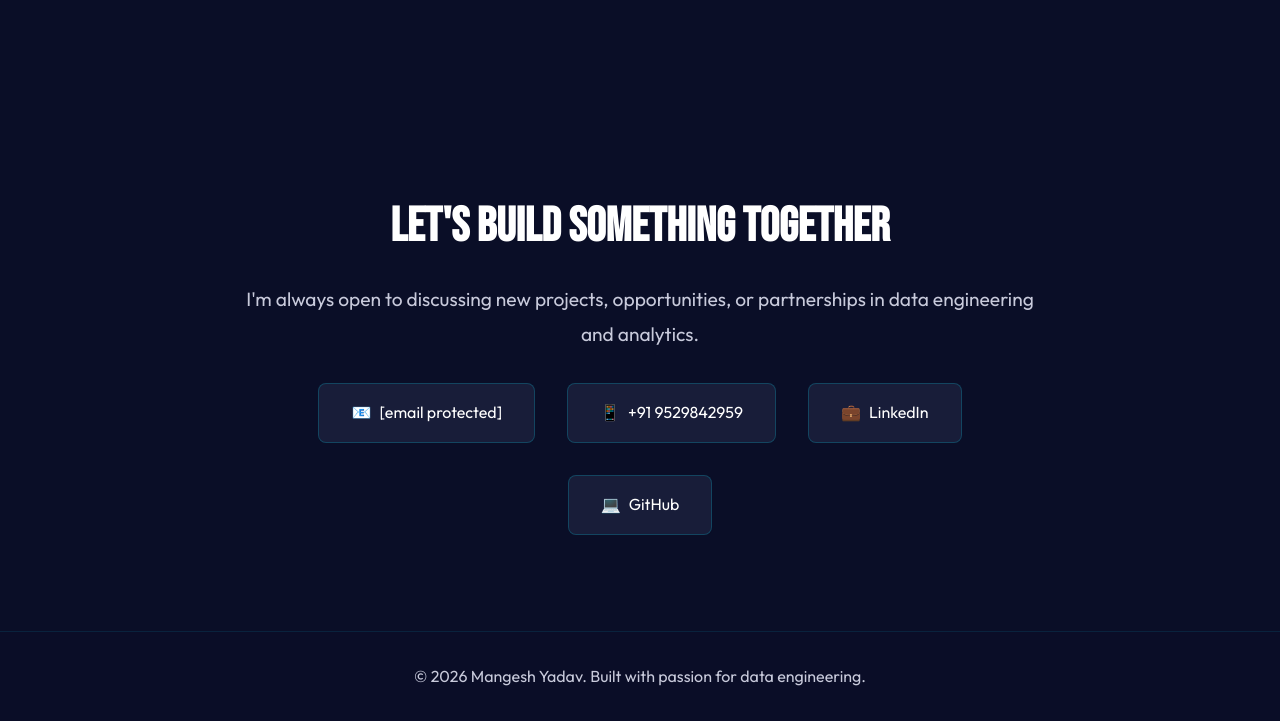
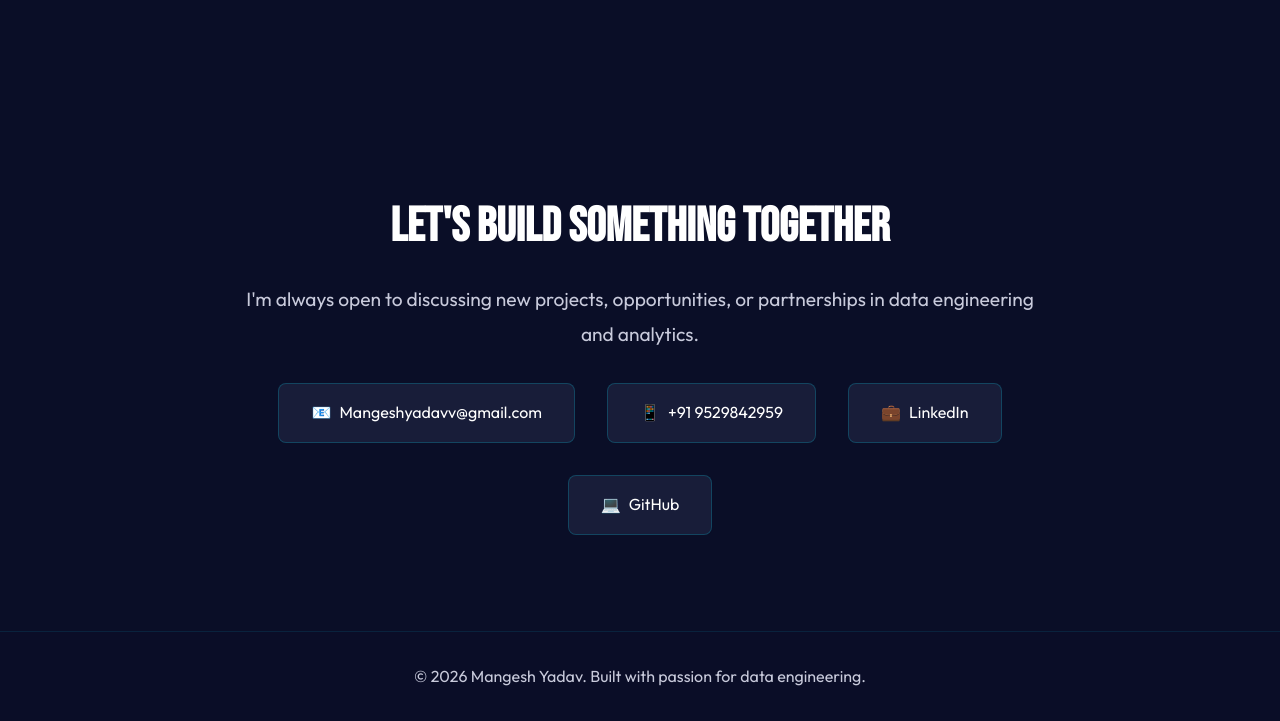
Before and after one commit to Mangesh-Yadav12/Mangesh-Yadav12.github.io, a plain HTML site: page index.html in a window 1280 px wide. Shown: the part 4788-5509 px from the top of the page. Drawn offline with Linux system fonts and the light colour scheme.

Commit message:
Update index.html

```diff
--- a/index.html
+++ b/index.html
@@ -1098,9 +1098,9 @@
                 <h2>Let's Build Something Together</h2>
                 <p>I'm always open to discussing new projects, opportunities, or partnerships in data engineering and analytics.</p>
                 <div class="contact-links">
-                    <a href="/cdn-cgi/l/email-protection#430e222d2426302b3a222722353503242e222a2f6d202c2e" class="contact-link">
+                    <a href="mailto:Mangeshyadavv@gmail.com" class="contact-link">
                         <span>📧</span>
-                        <span><span class="__cf_email__" data-cfemail="185579767f7d6b7061797c796e6e587f75797174367b7775">[email&#160;protected]</span></span>
+                        <span>Mangeshyadavv@gmail.com</span>
                     </a>
                     <a href="tel:+919529842959" class="contact-link">
                         <span>📱</span>
```
